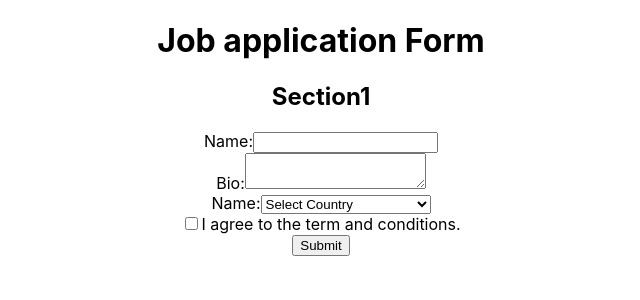
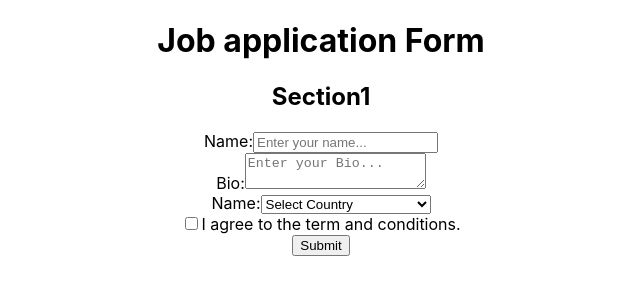
Before and after one commit to stmg202022/Testing_test_2, a React (Create React App) app: page / in a window 1280 px wide. Shown: the top 300 px of the page, without its empty margins (319-959 px from the left). Built offline with nearby package versions, Linux system fonts and the light colour scheme.

Commit message:
getByPlaceholderText() method by RTL

```diff
--- a/src/component/application/application.tsx
+++ b/src/component/application/application.tsx
@@ -8,11 +8,11 @@ export const Application = () => {
       <form>
         <div>
           <label htmlFor="name">Name:</label>
-          <input type="text" id="name" />
+          <input type="text" id="name" placeholder="Enter your name..." />
         </div>
         <div>
           <label htmlFor="bio">Bio:</label>
-          <textarea id="bio" />
+          <textarea id="bio" placeholder="Enter your Bio..." />
         </div>
         <div>
           <label htmlFor="job-location">Name:</label>
```
Also changed, not shown: 1 other file (tests, documents, lock files or other folders).
